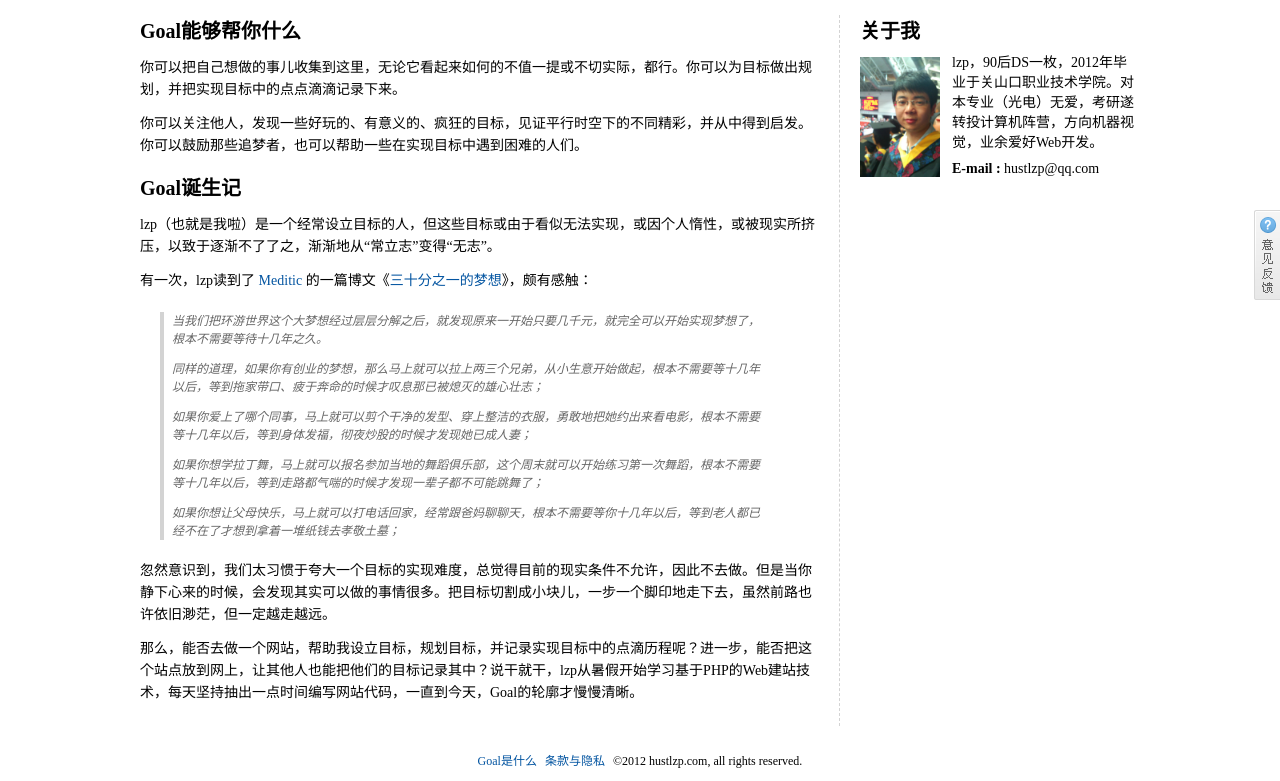
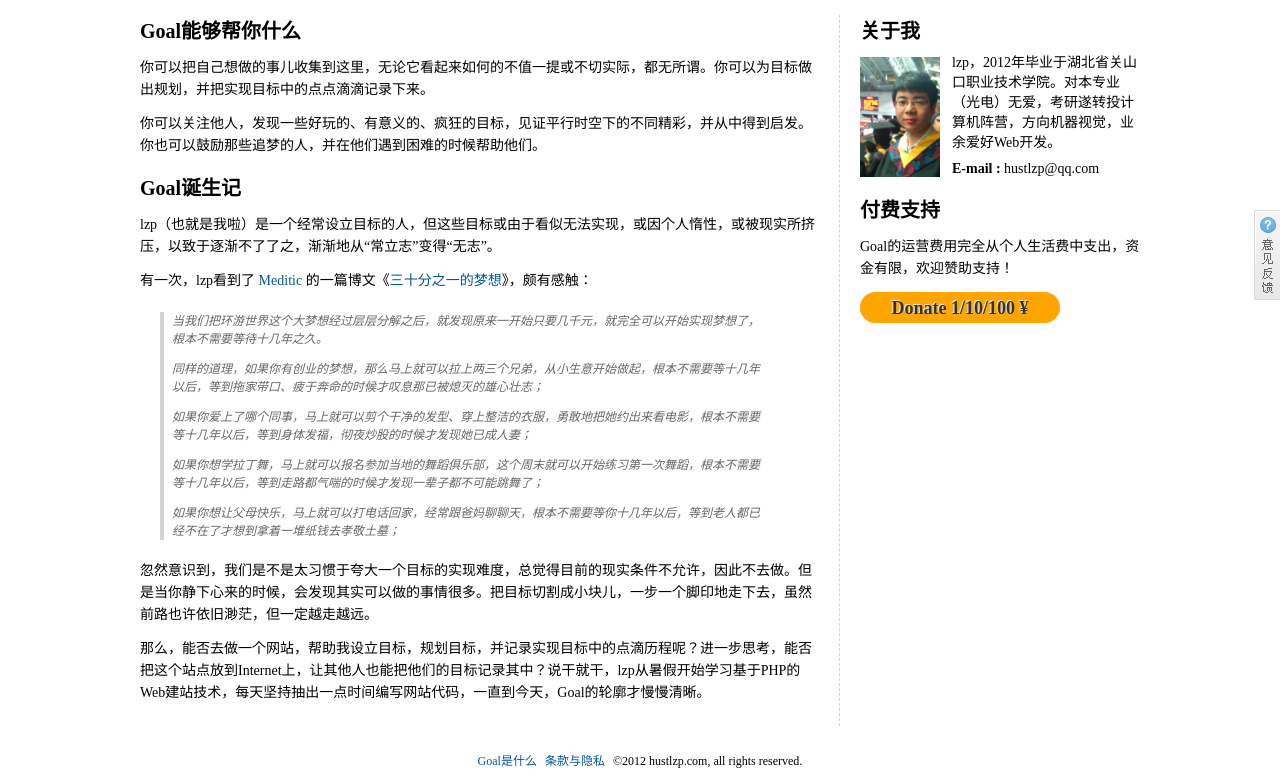
Before and after one commit to AaronJiang/beforeidie, a PHP site: page /Dream/about.php in a window 1280 px wide. Shown: the part 40-821 px from the top of the page. Run offline with PHP 8.4, Linux system fonts and the light colour scheme; the visitor is signed in with stand-in values (Sample User, id 1); some libraries are stand-ins or nearby versions.

Commit message:
about页面修改+修复标题“编辑”BUG+“注册即关注我”功能

```diff
--- a/about.php
+++ b/about.php
@@ -9,13 +9,13 @@
 	<p class="main-title">Goal能够帮你什么</p>
 
 	<p>
-		<span>你可以把自己想做的事儿收集到这里，无论它看起来如何的不值一提或不切实际，都行。</span
+		<span>你可以把自己想做的事儿收集到这里，无论它看起来如何的不值一提或不切实际，都无所谓。</span
 		><span>你可以为目标做出规划，并把实现目标中的点点滴滴记录下来。</span>
 	</p>
 
 	<p>
 		<span>你可以关注他人，发现一些好玩的、有意义的、疯狂的目标，见证平行时空下的不同精彩，并从中得到启发。</span
-		><span>你可以鼓励那些追梦者，也可以帮助一些在实现目标中遇到困难的人们。</span>
+		><span>你也可以鼓励那些追梦的人，并在他们遇到困难的时候帮助他们。</span>
 	</p>
 
 	<p class="main-title">Goal诞生记</p>
@@ -26,7 +26,7 @@
 	</p>
 
 	<p>
-		有一次，lzp读到了 <a target='_blank' href='http://meditic.com'>Meditic</a
+		有一次，lzp看到了 <a target='_blank' href='http://meditic.com'>Meditic</a
 		> 的一篇博文《<a target='_blank' href='http://meditic.com/simplifying-and-splitting-a-dream/'>三十分之一的梦想</a>》，颇有感触：
 	</p>
 
@@ -55,14 +55,14 @@
 	</blockquote>
 
 	<p>
-		<span>忽然意识到，我们太习惯于夸大一个目标的实现难度，总觉得目前的现实条件不允许，因此不去做。</span
+		<span>忽然意识到，我们是不是太习惯于夸大一个目标的实现难度，总觉得目前的现实条件不允许，因此不去做。</span
 		>但是当你静下心来的时候，会发现其实可以做的事情很多。</span
 		>把目标切割成小块儿，一步一个脚印地走下去，虽然前路也许依旧渺茫，但一定越走越远。</span>
 	</p>
 
 	<p>
 		<span>那么，能否去做一个网站，帮助我设立目标，规划目标，并记录实现目标中的点滴历程呢？</span
-		><span>进一步，能否把这个站点放到网上，让其他人也能把他们的目标记录其中？</span
+		><span>进一步思考，能否把这个站点放到Internet上，让其他人也能把他们的目标记录其中？</span
 		><span>说干就干，lzp从暑假开始学习基于PHP的Web建站技术，每天坚持抽出一点时间编写网站代码，一直到今天，Goal的轮廓才慢慢清晰。</span>
 	</p>
 
--- a/about_me.php
+++ b/about_me.php
@@ -5,15 +5,13 @@
 	<img id='my-avatar' src='imgs/me.jpg' />
 
 	<div id='my-intro'>
-		<p>lzp，90后DS一枚，2012年毕业于关山口职业技术学院。对本专业（光电）无爱，考研遂转投计算机阵营，方向机器视觉，业余爱好Web开发。</p>
+		<p>lzp，2012年毕业于湖北省关山口职业技术学院。对本专业（光电）无爱，考研遂转投计算机阵营，方向机器视觉，业余爱好Web开发。</p>
 		<p><b>E-mail :</b> hustlzp@qq.com</p>
 	</div>
 
-	<!--
 	<p class='main-title'>付费支持</p>
 
-	<p>Goal的运营费用完全来自个人生活费，资金有限，欢迎付费支持！</p>
-	<span id='donate-btn' href=''>Donate 10¥</span>
-	-->
+	<p>Goal的运营费用完全从个人生活费中支出，资金有限，欢迎赞助支持！</p>
+	<span id='donate-btn'><a target='_blank' href='https://me.alipay.com/hustlzp'>Donate 1/10/100 ¥</a></span>
 
 </div>
--- a/account_proc.php
+++ b/account_proc.php
@@ -71,6 +71,7 @@
 
 			if($activeCode == gene_active_code($email)){
 				active_account($email);
+				follow_user(get_userid_by_email($email), 0);
 				page_jump('account_page_active.php?from=activeSucc&email='. $email);
 			}
 			else{
--- a/feedback_proc.php
+++ b/feedback_proc.php
@@ -5,7 +5,7 @@
 
 	session_start();
 	$mailContent = "<h1 style='margin:0 0 10px 0;font-size:15px'>"
-					. "<a href='http://localhost/Dream/person.php?userID=". $_SESSION['valid_user_id']. "'>"
+					. "<a href='http://hustlzp.com/goal/person.php?userID=". $_SESSION['valid_user_id']. "'>"
 						. $_SESSION['valid_user']
 					. "</a>"
 					. " 说："
@@ -17,7 +17,7 @@
 
 	$mailContent .= "<p style='margin:0;'>". $_REQUEST['feedbackContent']. "</p>";
 
-	send_email('hustlzp@qq.com', $mailSubject, $mailContent);
+	send_email('mail@hustlzp.com', $mailSubject, $mailContent);
 	page_jump_back();
 
 ?>
--- a/follower_funs.php
+++ b/follower_funs.php
@@ -9,7 +9,7 @@
 		return ($result->num_rows > 0)? true: false;
 	}
 
-	//关注 Goal
+	//关注某 User
 	function follow_user($followerID, $followeeID){
 		$query = "insert into followers (FollowerID, FolloweeID) values (". $followerID. ", ". $followeeID. ")";
 		return db_exec($query);
--- a/goal_page_details.php
+++ b/goal_page_details.php
@@ -406,9 +406,11 @@ $(document).ready(function(){
 
 	<!-- Title -->
 	<div id='title-wap'>
-		<span id='goal-title'><?php echo $GOAL['Title']; ?></span
-		><span id='goal-title-underline'>_ _ _</span
+		<span id='goal-title'><?php echo $GOAL['Title']; ?></span>
+		<?php if($isCreator){ ?>
+		<span id='goal-title-underline'>_ _ _</span
 		><a id='cmd-edit-goal-title'>修改</a>
+		<?php } ?>
 
 		<div id='goal-cmd-wap'>
 			<?php
--- a/goal_proc.php
+++ b/goal_proc.php
@@ -16,7 +16,6 @@
 
 		case "new":
 			$goalID = new_goal($_REQUEST['userID'], $_REQUEST['title'], $_REQUEST['why'], $_REQUEST['goalType'], $_REQUEST['startTime'], $_REQUEST['isPublic']);
-			//page_jump('goal_page_details.php?goalID='. $goalID);
 			page_jump('home.php?goalType='. $_REQUEST['goalType']);
 			break;
 
--- a/person.php
+++ b/person.php
@@ -19,7 +19,7 @@
 		<div id='user-info' class='clearfix'>
 			<img id='user-avatar' src='<?php echo get_user_profile($userID); ?>' />
 			<div id='user-info-wap'>
-				<span id='user-name'><?php echo $userName ?>的个人主页</span>
+				<span id='user-name'><?php echo $userName ?> 的个人主页</span>
 			</div>
 			<?php if(!$isMe){
 				echo "<div id='user-cmd-wap'>";
--- a/public_funs.php
+++ b/public_funs.php
@@ -74,17 +74,19 @@
 	//发送邮件
 	function send_email($smtpemailto, $mailsubject, $mailbody){
 		//邮件配置参数
+
+
 		$smtpserver = "smtp.qq.com";
-		$smtpserverport =25;
+		$smtpserverport = 25;
 		$smtpusermail = "hustlzp@qq.com";
 		$smtpuser = "hustlzp@qq.com";
 		$smtppass = "xiaowangzi";
 		$mailtype = "HTML";
 
 		//发送邮件
-		@$smtp = new smtp($smtpserver, $smtpserverport, true, $smtpuser, $smtppass);
+		$smtp = new smtp($smtpserver, $smtpserverport, true, $smtpuser, $smtppass);
 		$smtp->debug = FALSE;
-		@$smtp->sendmail($smtpemailto, $smtpusermail, $mailsubject, $mailbody, $mailtype);
+		$smtp->sendmail($smtpemailto, $smtpusermail, $mailsubject, $mailbody, $mailtype);
 	}
 
 	//检测浏览器
--- a/style/style.less
+++ b/style/style.less
@@ -1940,20 +1940,24 @@ select{
 		}
 
 		#donate-btn{
-			padding:6px 5px 6px 3px;
+			padding:7px 0 6px 0;
 			margin:0 0 10px 0;
 			display:block;
-			width:150px;
+			width:200px;
 			text-align:center;
 			font-size:18px;
 			line-height:18px;
 			font-weight:bold;
 			background-color:orange;
 			cursor:pointer;
-			font-style:Italic;
 			border-radius:50px;
 			text-shadow:-1px -1px 1px #EEE;
 
+			a{
+				color:#333;
+				text-decoration:none;
+			}
+
 			&:hover{
 				text-shadow:1px 1px 1px #EEE;
 			}
```
Also changed, not shown: style/style.css.
